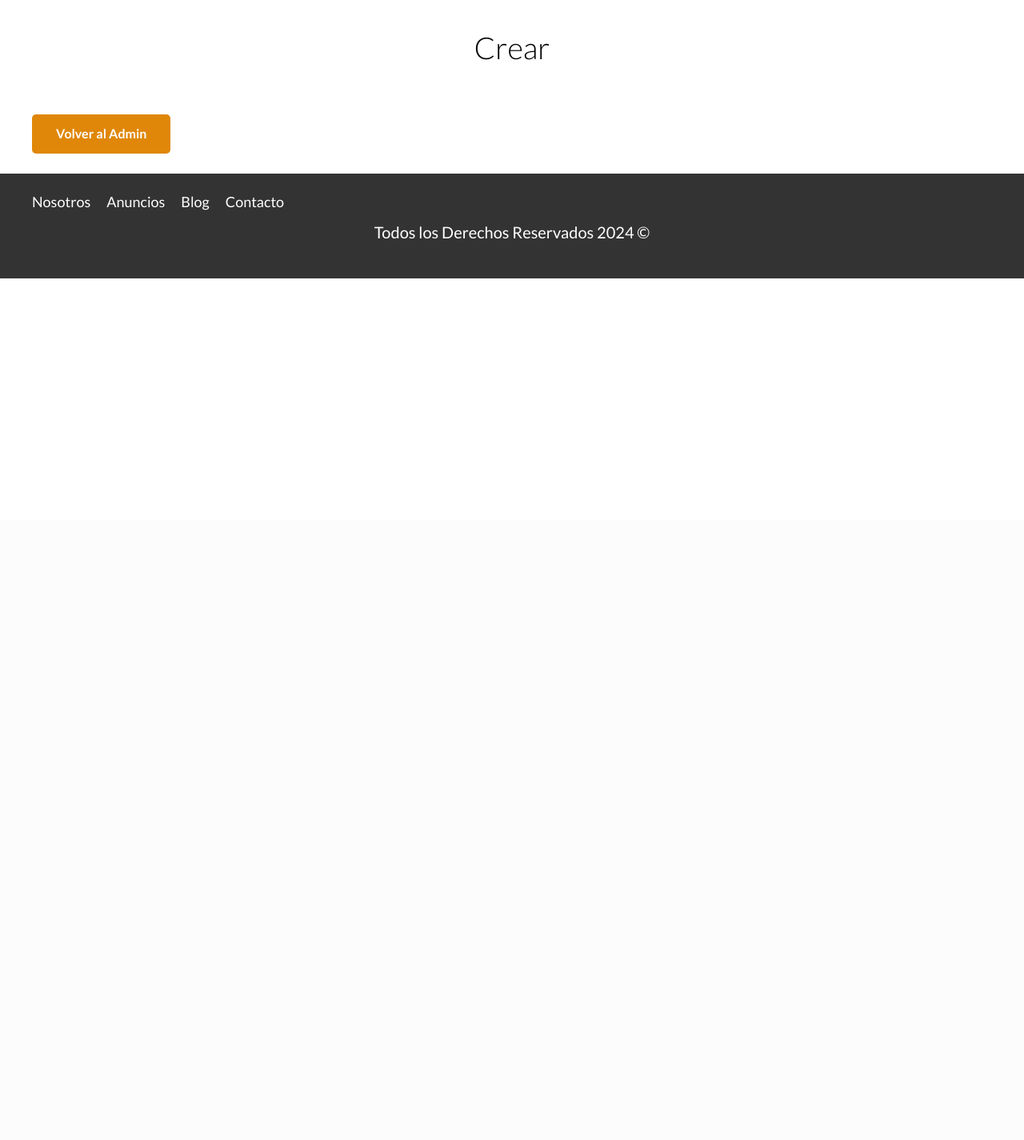
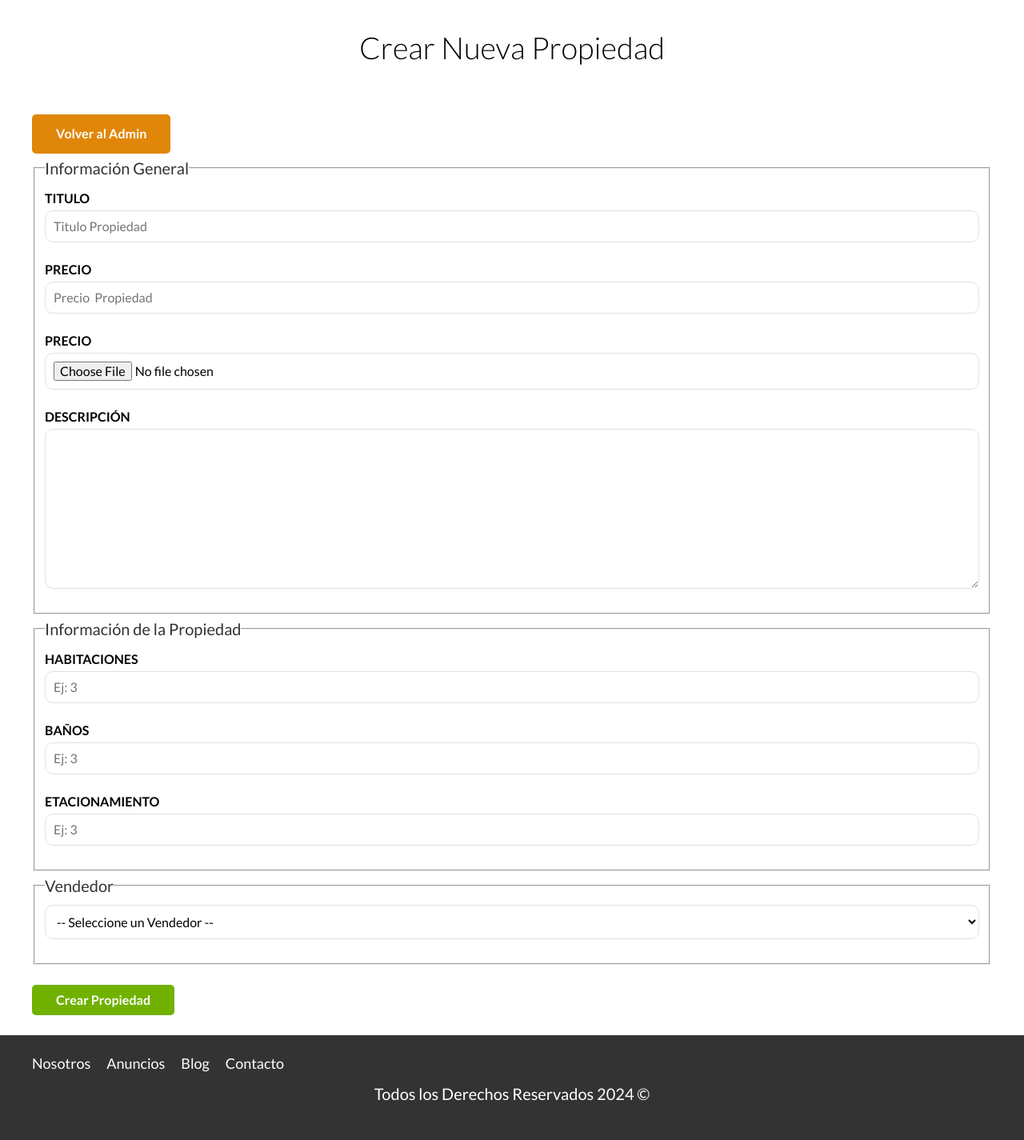
Before and after one commit to rvaldez20/bienes-raices, a PHP site: page /admin/propiedades/crear.php in a window 1280 px wide. Shown: the part 150-1575 px from the top of the page at 80% size. Before the commit the page ends 498 px from the top, so only its background shows below. Run offline with PHP 8.4, Linux system fonts and the light colour scheme; style sheets or scripts are compiled from the project's sources; some libraries are stand-ins or nearby versions.

Commit message:
[ADD] layout of form for create new property

```diff
--- a/admin/propiedades/crear.php
+++ b/admin/propiedades/crear.php
@@ -4,9 +4,51 @@
 ?>
 
    <main class="contenedor seccion">
-      <h1>Crear</h1>
+      <h1>Crear Nueva Propiedad</h1>
 
       <a href="/admin" class="boton-amarillo">Volver al Admin</a>
+
+      <form class="formulario">
+         <fieldset>
+            <legend>Información General</legend>
+
+            <label for="titulo">Titulo</label>
+            <input type="text" id="titulo" placeholder="Titulo Propiedad">
+
+            <label for="precio">Precio</label>
+            <input type="number" id="precio" placeholder="Precio  Propiedad">
+
+            <label for="imagen">Precio</label>
+            <input type="file" id="imagen" accept="image/jpeg, image/png">
+
+            <label for="descripcion">Descripción</label>
+            <textarea id="descripcion" ></textarea>
+         </fieldset>
+
+         <fieldset>
+            <legend>Información de la Propiedad</legend>
+
+            <label for="habitaciones">habitaciones</label>
+            <input type="number" id="habitaciones" placeholder="Ej: 3" min="1" max="9">
+
+            <label for="wc">Baños</label>
+            <input type="number" id="wc" placeholder="Ej: 3" min="1" max="9">
+
+            <label for="estacionamientos">Etacionamiento</label>
+            <input type="number" id="estacionamientos" placeholder="Ej: 3" min="1" max="9">
+         </fieldset>
+
+         <fieldset>
+            <legend>Vendedor</legend>
+
+            <select>
+               <option value="" disabled selected>-- Seleccione un Vendedor --</option>
+               <option value="1">Juan</option>
+               <option value="2">Karen</option>
+            </select>
+         </fieldset>
+
+         <input type="submit" value="Crear Propiedad" class="boton-verde">
    </main>
 
 <?php
```
